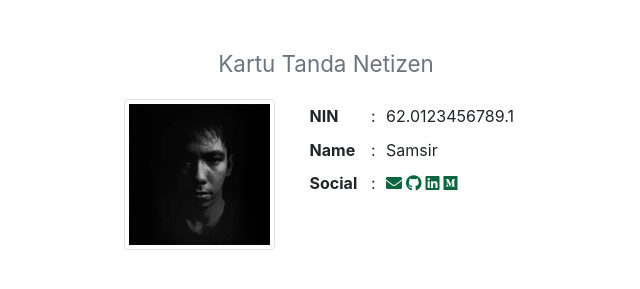
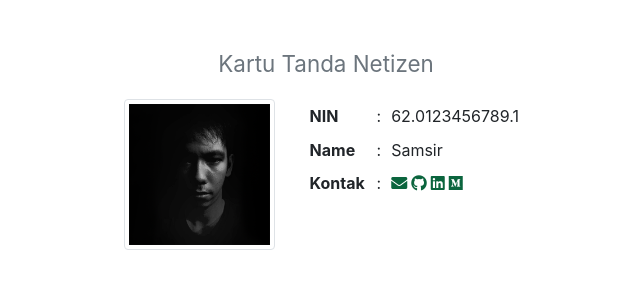
Before and after one commit to samsir/rumah, a Jekyll site: the page built from index.md, in a window 1280 px wide. Shown: the part 304-593 px from the top of the page, without its empty margins (314-954 px from the left). Built offline with Jekyll 4.4.1, drawn with Linux system fonts in a browser that asks for light colours.

Commit message:
Update card.html

```diff
--- a/_includes/card.html
+++ b/_includes/card.html
@@ -24,7 +24,7 @@
                                                                         <td class="border-0"><a href"https://about.me/samsiralam">Samsir</a></td>
                                                                </tr>
                                                                <tr>
-                                                                        <th scope="row" class="border-0">Social</th>
+                                                                        <th scope="row" class="border-0">Kontak</th>
                                                                         <td class="border-0">:</td>
                                                                         <td class="border-0">
                                                                                  <!-- Social links -->
```
